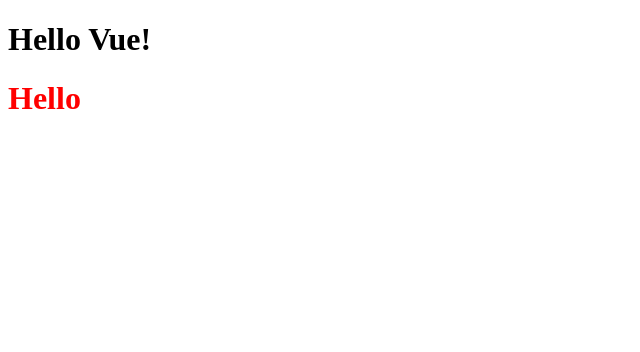
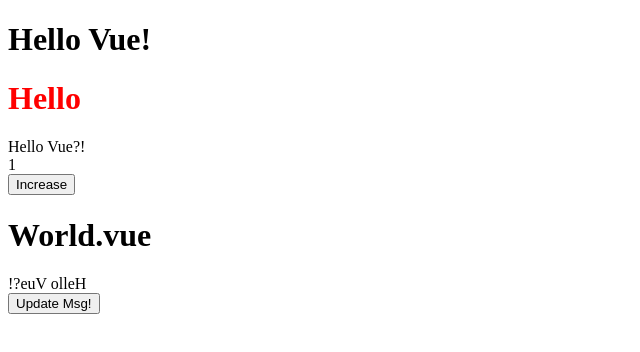
Before and after one commit to SoJuSo/prgrms_vue, a Vue app: page / in a window 1280 px wide. Shown: the top 352 px of the page, without its empty margins (0-640 px from the left). Built offline with nearby package versions, Linux system fonts and the light colour scheme; the HTML template or start-up script is replaced by a standard one.

Commit message:
Day50_2_1

```diff
--- a/package.json
+++ b/package.json
@@ -26,6 +26,7 @@
     "webpack-dev-server": "^4.15.1"
   },
   "dependencies": {
-    "vue": "^3.3.8"
+    "vue": "^3.3.8",
+    "vuex": "^4.0.2"
   }
 }
--- a/src/App.vue
+++ b/src/App.vue
@@ -3,18 +3,31 @@
     {{ msg }}
   </h1>
   <Hello />
+  <button @click="increaseCount">Increase</button>
+  <World />
+  <button @click="$store.dispatch('fetchTodo')">Update Msg!</button>
 </template>
 
 <script>
 import Hello from "~/components/Hello";
+import World from "~/components/World";
 export default {
   components: {
     Hello,
+    World,
   },
   data() {
     return {
       msg: "Hello Vue!",
     };
   },
+  methods: {
+    increaseCount() {
+      this.$store.commit("increaseCount");
+    },
+    fetchTodo() {
+      this.$store.dispatch("fetchTodo");
+    },
+  },
 };
 </script>
--- a/src/components/Hello.vue
+++ b/src/components/Hello.vue
@@ -1,6 +1,21 @@
 <template>
   <h1>Hello</h1>
+  <div>{{ msg }}</div>
+  <div>{{ count }}</div>
 </template>
+
+<script>
+export default {
+  computed: {
+    msg() {
+      return this.$store.state.msg;
+    },
+    count() {
+      return this.$store.state.count;
+    },
+  },
+};
+</script>
 
 <style scoped lang="scss">
 $color: red;
--- /dev/null
+++ b/src/components/World.vue
@@ -0,0 +1,14 @@
+<template>
+  <h1>World.vue</h1>
+  <div>{{ reversedMsg }}</div>
+</template>
+
+<script>
+export default {
+  computed: {
+    reversedMsg() {
+      return this.$store.getters.reversedMsg;
+    },
+  },
+};
+</script>
--- a/src/main.js
+++ b/src/main.js
@@ -1,5 +1,8 @@
 import { createApp } from "vue";
 import App from "~/App";
+import store from "~/store/index";
 
+// 여기서 createStore을 정리하는게 아닌 따로 파일을 만든다.
 const app = createApp(App);
+app.use(store);
 app.mount("#app");
--- /dev/null
+++ b/src/store/index.js
@@ -0,0 +1,34 @@
+import { createStore } from "vuex";
+export default createStore({
+  state() {
+    // 데이터는 항상 함수로 만들어야함을 잊지말자.
+    return {
+      msg: "Hello Vue?!",
+      count: 1,
+    };
+  }, //데이터
+  getters: {
+    reversedMsg(state) {
+      return state.msg.split("").reverse().join("");
+    },
+  }, // 계산된 상태의 데이터(computed와 유사)
+  mutations: {
+    increaseCount(state) {
+      state.count += 1;
+    },
+    updateMsg(state, newMsg) {
+      state.msg = newMsg;
+    },
+  }, // 데이터 변경 수정
+  actions: {
+    //context => state, getters, commit, dispatch를 제공받는 내장함수가 있다.
+    // 꺼내서 쓰자.
+    async fetchTodo({ commit }) {
+      const todo = await fetch("https://jsonplaceholder.typicode.com/todos/1").then((res) => res.json());
+      console.log(todo);
+      //   updateMsg(this.state, todo.title);
+      //   context.commit("updateMsg", todo.title);
+      commit("updateMsg", todo.title);
+    },
+  }, // 이외 모든 로직
+});
```
Also changed, not shown: 1 other file (tests, documents, lock files or other folders).
